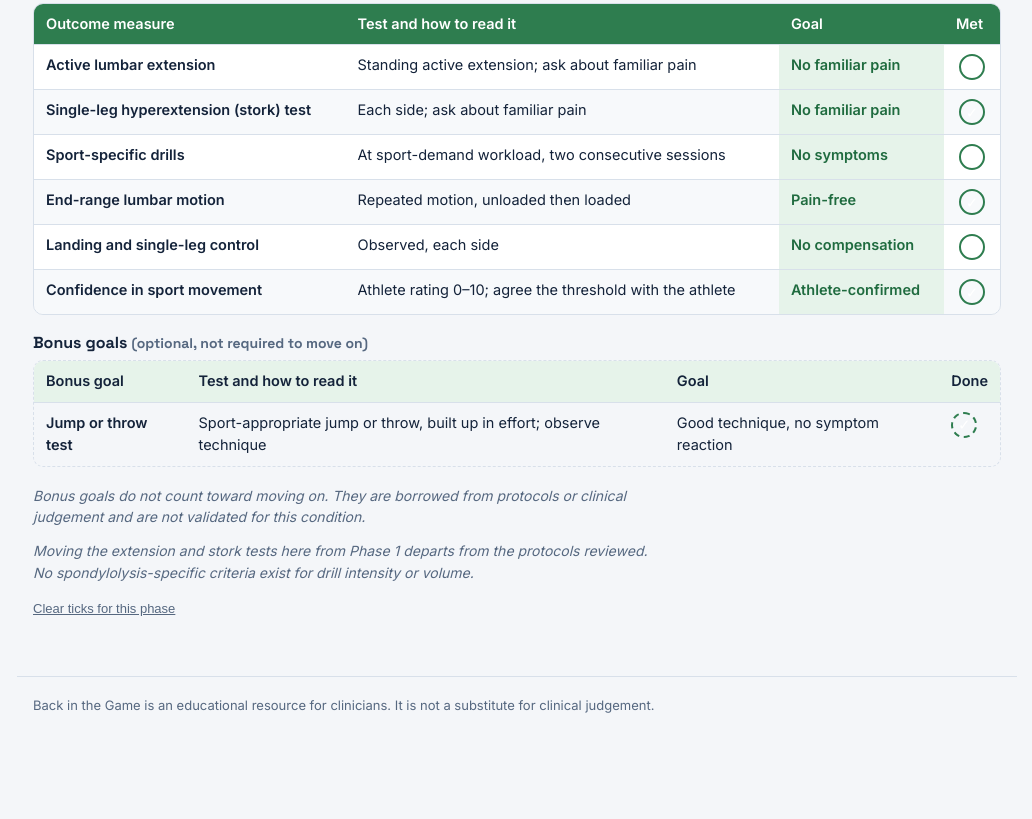
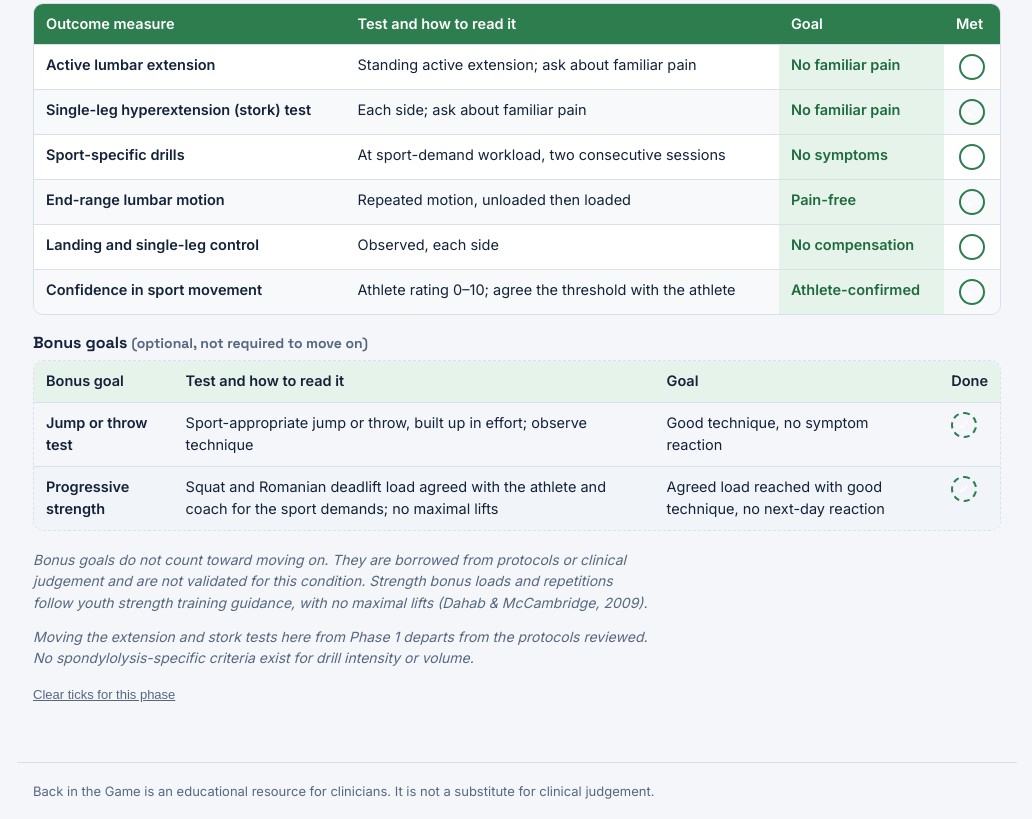
Before and after one commit to kanecousins/Back-In-The-Game-, a plain HTML site: page phase-3.html in a window 1280 px wide. Shown: the part 1198-2017 px from the top of the page, without its empty margins (123-1155 px from the left). Before the commit the page ends 1931 px from the top, so only its background shows below. Drawn offline with Linux system fonts and the light colour scheme.

Commit message:
Add strength bonus goals to Phases 2 and 3
Co-Authored-By: Claude Opus 5.5 <noreply@anthropic.com>
Claude-Session: https://claude.ai/code/session_01BosYQWU7KBfHmUpwv8zkF3

```diff
--- a/phase-3.html
+++ b/phase-3.html
@@ -242,13 +242,34 @@
                   </button>
                 </td>
               </tr>
+              <tr>
+                <td>Progressive strength</td>
+                <td>
+                  Squat and Romanian deadlift load agreed with the athlete and coach for the sport demands; no
+                  maximal lifts
+                </td>
+                <td class="goalc">Agreed load reached with good technique, no next-day reaction</td>
+                <td class="tick">
+                  <button
+                    class="tickbtn bonus"
+                    type="button"
+                    data-k="b3-1"
+                    data-g="ph3"
+                    aria-pressed="false"
+                    aria-label="Mark bonus goal as done: Progressive strength"
+                  >
+                    ✓
+                  </button>
+                </td>
+              </tr>
             </tbody>
           </table>
         </div>
         <p class="small">
           <em
             >Bonus goals do not count toward moving on. They are borrowed from protocols or clinical judgement
-            and are not validated for this condition.</em
+            and are not validated for this condition. Strength bonus loads and repetitions follow youth
+            strength training guidance, with no maximal lifts (Dahab &amp; McCambridge, 2009).</em
           >
         </p>
         <p class="small">
```
Also changed, not shown: phase-2.html (+19 -1 lines).
